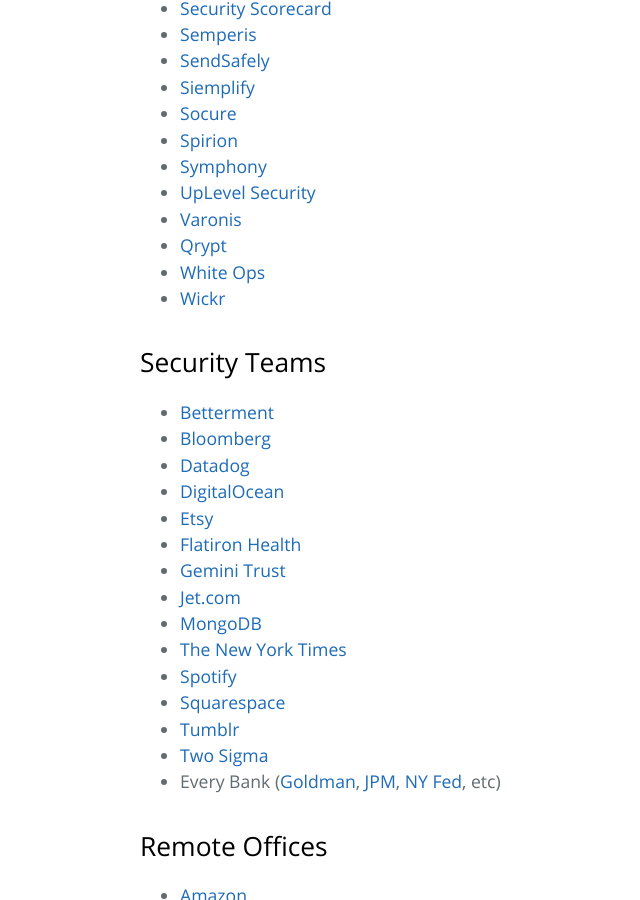
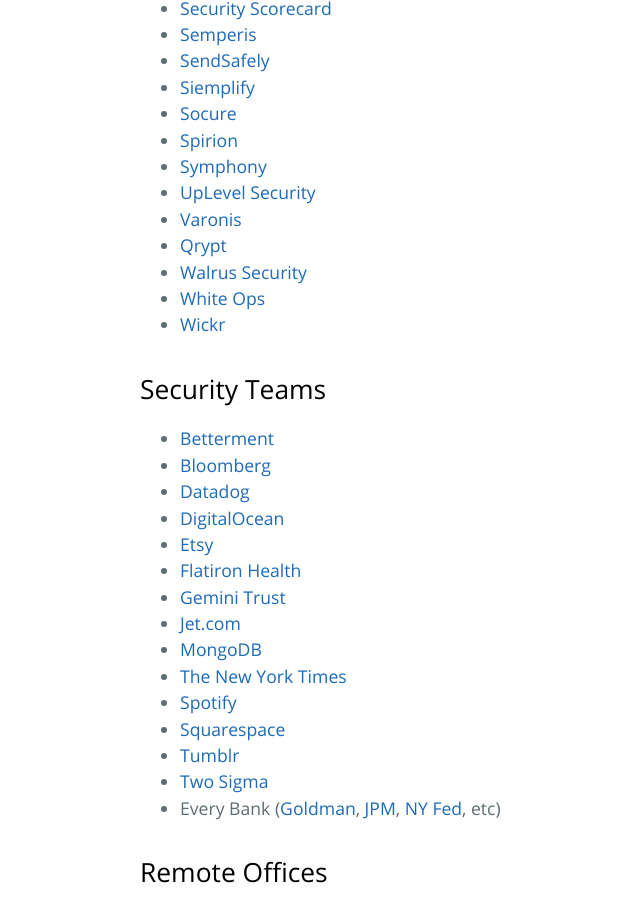
Before and after one commit to trailofbits/nyc-infosec, a Jekyll site: the page built from companies.md, in a window 1280 px wide and 900 px high, scrolled down 1600 px. Shown: the whole window, without its empty margins (84-724 px from the left). Built offline with Jekyll 4.4.1, drawn with Linux system fonts in a browser that asks for light colours; our own code applies the rules of GitHub Pages for plain Markdown files.

Commit message:
Update companies.md

```diff
--- a/companies.md
+++ b/companies.md
@@ -61,6 +61,7 @@
 * [UpLevel Security](https://www.uplevelsecurity.com/)
 * [Varonis](https://www.varonis.com/)
 * [Qrypt](https://www.qrypt.com/)
+* [Walrus Security](https://www.walrus.nyc/)
 * [White Ops](https://www.whiteops.com/)
 * [Wickr](https://www.wickr.com/)
 
```
